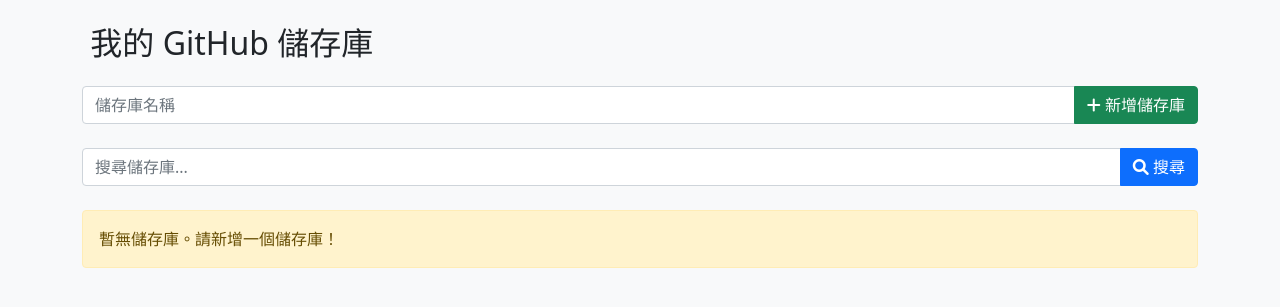
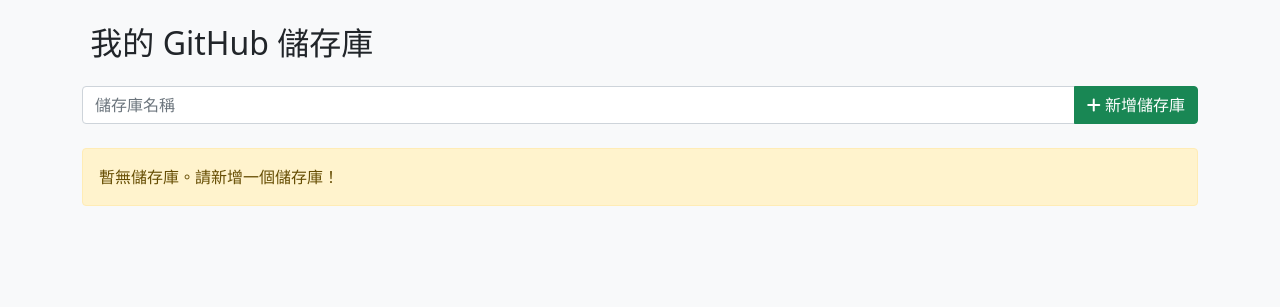
Before and after one commit to oinktech/Github-hub, a Flask app: template templates/dashboard.html in a window 1280 px wide. Shown: the part 56-363 px from the top of the page. Run offline with Flask 3, Linux system fonts and the light colour scheme; the template is opened without the code that fills it, so the values that code supplies are empty; some libraries are stand-ins or nearby versions.

Commit message:
Update dashboard.html

```diff
--- a/templates/dashboard.html
+++ b/templates/dashboard.html
@@ -56,13 +56,7 @@
         </div>
     </form>
 
-    <!-- 搜尋儲存庫 -->
-    <form method="GET" action="{{ url_for('search_repos') }}" class="mb-4">
-        <div class="input-group">
-            <input type="text" class="form-control" name="query" placeholder="搜尋儲存庫..." required>
-            <button class="btn btn-primary" type="submit"><i class="fas fa-search"></i> 搜尋</button>
-        </div>
-    </form>
+
 
     <div class="row">
         {% for repo in repos %}
```
